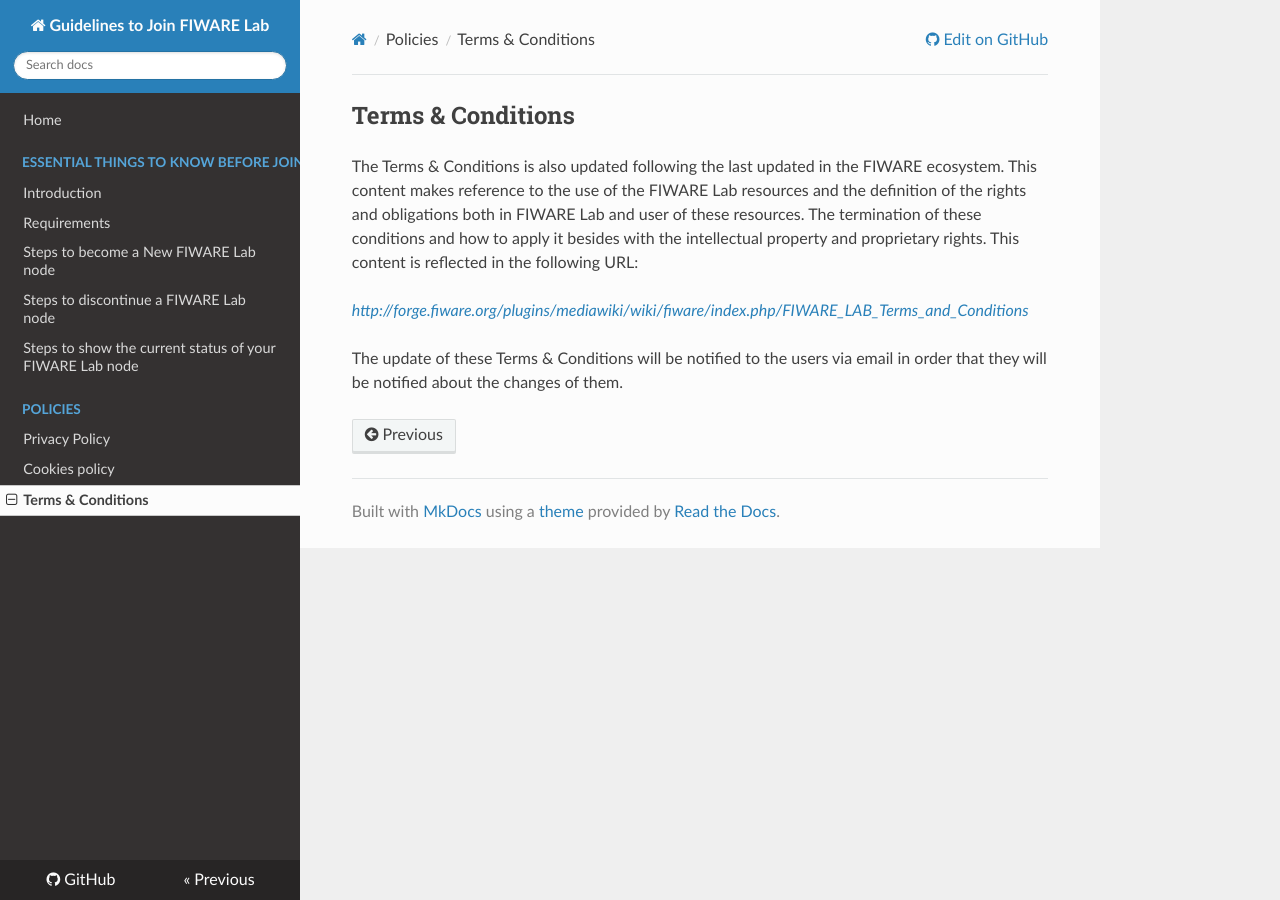
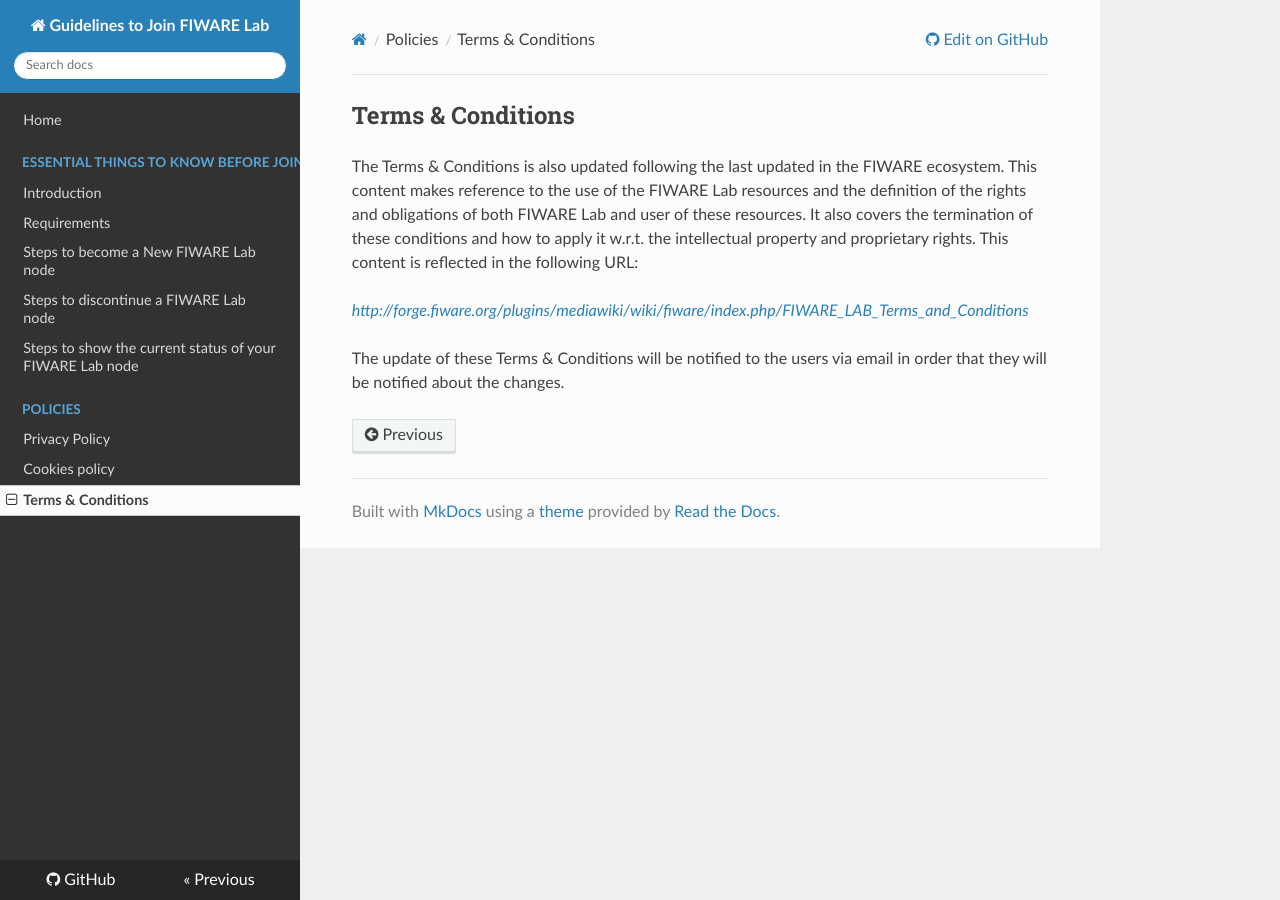
Before and after one commit to martel-innovate/join-fiware-lab-guide, an MkDocs documentation site: the page built from docs/2.policies/3.terms.md, in a window 1280 px wide. Built offline with MkDocs 1.6.1, drawn with Linux system fonts in a browser that asks for light colours; nearby versions of some CDN libraries; comment, search, counter and statistics services are not loaded; old or Windows-style settings are respelled for this version of MkDocs.

Commit message:
Update docs/2.policies/3.terms.md
apply @taliaga review

```diff
--- a/docs/2.policies/3.terms.md
+++ b/docs/2.policies/3.terms.md
@@ -2,12 +2,12 @@
 
 The Terms & Conditions is also updated following the last updated in the
 FIWARE ecosystem. This content makes reference to the use of the FIWARE
-Lab resources and the definition of the rights and obligations both in
-FIWARE Lab and user of these resources. The termination of these
-conditions and how to apply it besides with the intellectual property
+Lab resources and the definition of the rights and obligations of both
+FIWARE Lab and user of these resources. It also covers the termination of these
+conditions and how to apply it w.r.t. the intellectual property
 and proprietary rights. This content is reflected in the following URL:
 
 [*http://forge.fiware.org/plugins/mediawiki/wiki/fiware/index.php/FIWARE\_LAB\_Terms\_and\_Conditions*](http://forge.fiware.org/plugins/mediawiki/wiki/fiware/index.php/FIWARE_LAB_Terms_and_Conditions)
 
 The update of these Terms & Conditions will be notified to the users via
-email in order that they will be notified about the changes of them.
+email in order that they will be notified about the changes.
```
